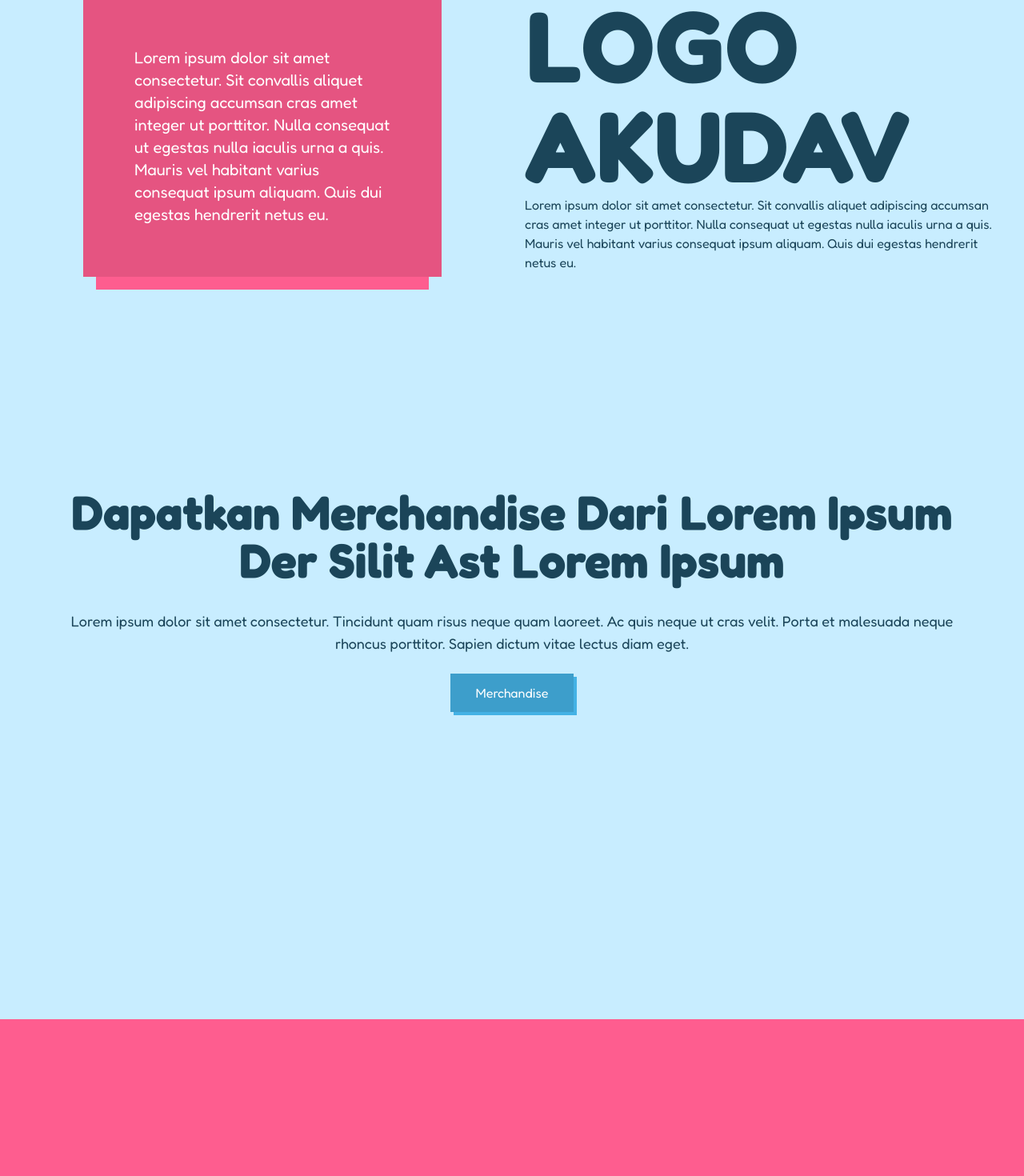
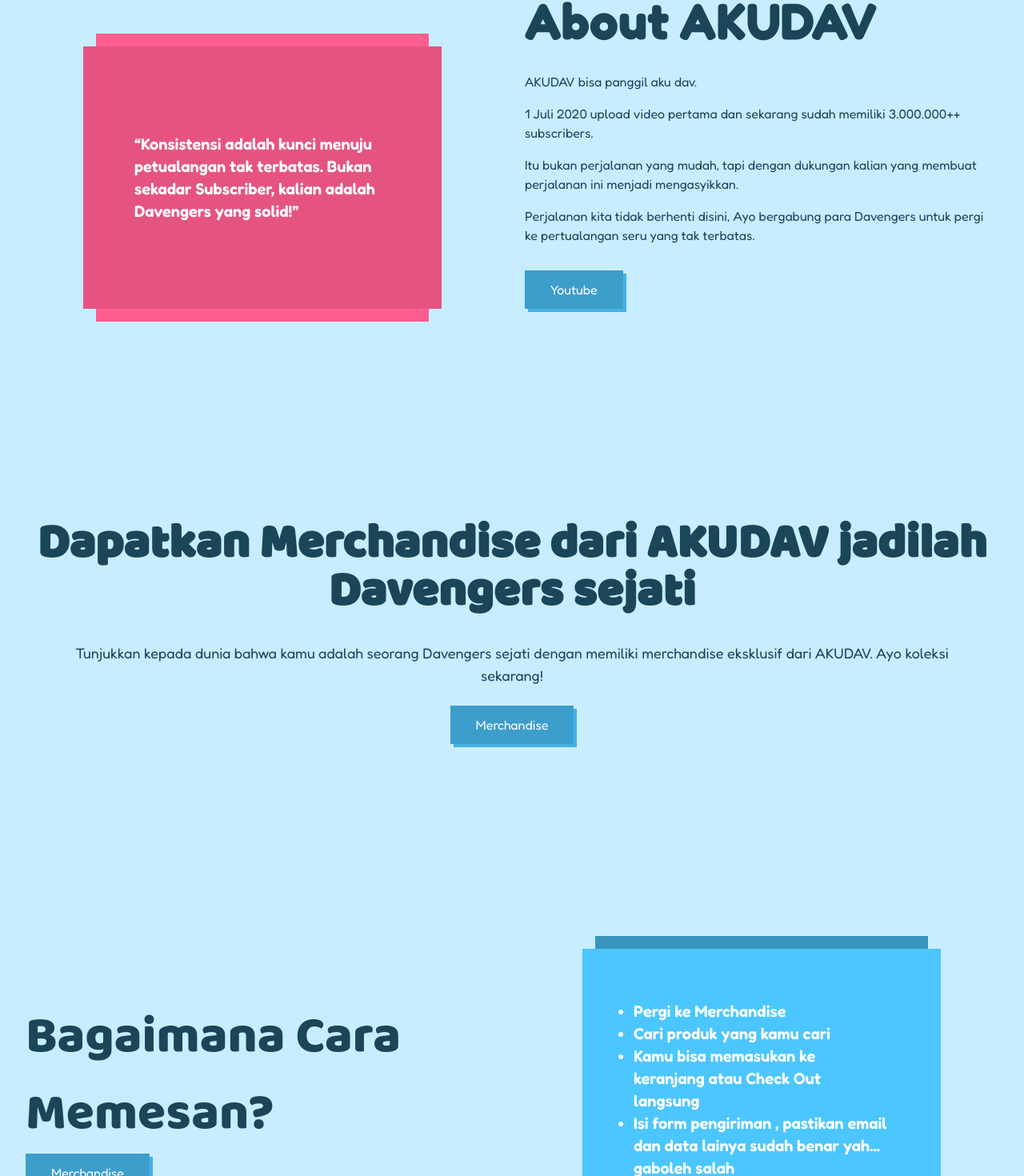
Before and after one commit to verdex-id/meezu.store, a Next.js app: page / in a window 1280 px wide. Shown: the part 714-2184 px from the top of the page at 80% size. Built offline with nearby package versions, Linux system fonts and the light colour scheme.

Commit message:
page/home buy guide

```diff
--- a/src/app/(main)/page.jsx
+++ b/src/app/(main)/page.jsx
@@ -10,10 +10,10 @@
             Consistency is A Key
           </h1>
           <h2>
-            Lorem ipsum dolor sit amet consectetur. Tincidunt quam risus neque
-            quam laoreet. Ac quis neque ut cras velit. Porta et malesuada neque
-            rhoncus porttitor. Sapien dictum vitae lectus diam eget.
+            Hallo Davengers! <br />
+            Ayo berjelajah dan miliki merchandise resmi AKUDAV di Meezu Store!
           </h2>
+
           <div className="flex items-center gap-4 justify-center">
             <Button
               type={2}
@@ -32,41 +32,72 @@
             <Box
               primaryBg={"bg-pink-400"}
               secondaryBg={"bg-pink-300"}
-              className={"max-w-md mx-auto text-xl text-white"}
+              className={"max-w-md mx-auto text-xl text-white mt-16"}
             >
-              <p>
-                Lorem ipsum dolor sit amet consectetur. Sit convallis aliquet
-                adipiscing accumsan cras amet integer ut porttitor. Nulla
-                consequat ut egestas nulla iaculis urna a quis. Mauris vel
-                habitant varius consequat ipsum aliquam. Quis dui egestas
-                hendrerit netus eu.
+              <p className="font-semibold ">
+              “Konsistensi adalah kunci menuju petualangan tak terbatas.  Bukan sekadar Subscriber, kalian adalah Davengers yang solid!”
               </p>
             </Box>
             <div className="mt-16 md:mt-0">
-              <h1 className="font-bold text-4xl md:text-[125px] leading-none">
-                LOGO AKUDAV
+              <h1 className="font-bold text-4xl md:text-[64px] leading-none">
+                About AKUDAV
               </h1>
-              <h2>
-                Lorem ipsum dolor sit amet consectetur. Sit convallis aliquet
-                adipiscing accumsan cras amet integer ut porttitor. Nulla
-                consequat ut egestas nulla iaculis urna a quis. Mauris vel
-                habitant varius consequat ipsum aliquam. Quis dui egestas
-                hendrerit netus eu.
-              </h2>
+              <div className="mt-8">
+                  <p className="mt-4">AKUDAV bisa panggil aku dav. </p>
+                  <p className="mt-4">1 Juli 2020 upload video pertama dan sekarang sudah memiliki 3.000.000++ subscribers. </p>
+                  <p className="mt-4">Itu bukan perjalanan yang mudah, tapi dengan dukungan kalian yang membuat perjalanan ini menjadi mengasyikkan.</p>
+                  <p className="mt-4">Perjalanan kita tidak berhenti disini, Ayo bergabung para Davengers untuk pergi ke pertualangan seru yang tak terbatas.</p>
+              </div>
+              <div className="flex justify-start mt-8">
+                  <Button
+                  type={2}
+                  href={'https://youtube.com/akudav'}
+                  target={'_blank'} >
+                    Youtube
+                  </Button>
+
+              </div>
             </div>
           </div>
         </div>
         <div id="add_merch">
-          <h1 className="text-center font-bold text-3xl sm:text-4xl lg:text-6xl p-2">
-            Dapatkan Merchandise Dari Lorem Ipsum Der Silit Ast Lorem Ipsum
+          <h1 className="text-center font-baloo font-bold text-3xl sm:text-4xl lg:text-6xl p-2">
+          Dapatkan Merchandise dari AKUDAV jadilah Davengers sejati
           </h1>
           <p className="text-center p-6 text-lg">
-            Lorem ipsum dolor sit amet consectetur. Tincidunt quam risus neque
-            quam laoreet. Ac quis neque ut cras velit. Porta et malesuada neque
-            rhoncus porttitor. Sapien dictum vitae lectus diam eget.
+            Tunjukkan kepada dunia bahwa kamu adalah seorang Davengers sejati dengan memiliki merchandise eksklusif dari AKUDAV.
+            Ayo koleksi sekarang!
           </p>
           <div className="flex flex-row justify-center">
             <Button type={2}>Merchandise</Button>
+          </div>
+        </div>
+        <div id="buy-guide">
+          <div className="grid grid-cols-1 md:grid-cols-2 gap-8">
+            {/* left grid */}
+            <div>
+              <h1 className="font-baloo text-[64px] mt-16">
+                Bagaimana Cara Memesan?
+              </h1>
+              <div className="flex ">
+                <Button type={2} >Merchandise</Button>
+              </div>
+
+            </div>
+            <div>
+              <Box
+              primaryBg={'bg-cyan-300'}
+              secondaryBg={'bg-cyan-600'}
+              className='max-w-md mx-auto text-xl  text-white '>
+                <ul className="list-disc font-semibold">
+                  <li>Pergi ke Merchandise</li>
+                  <li>Cari produk yang kamu cari</li>
+                  <li>Kamu bisa memasukan ke keranjang atau Check Out langsung</li>
+                  <li>Isi form pengiriman , pastikan email dan data lainya sudah benar yah... gaboleh salah</li>
+                  <li>Setelah melakukan pembayaran. Cek email untuk melihat invoice</li>
+                </ul>
+              </Box>
+            </div>
           </div>
         </div>
       </div>
```
